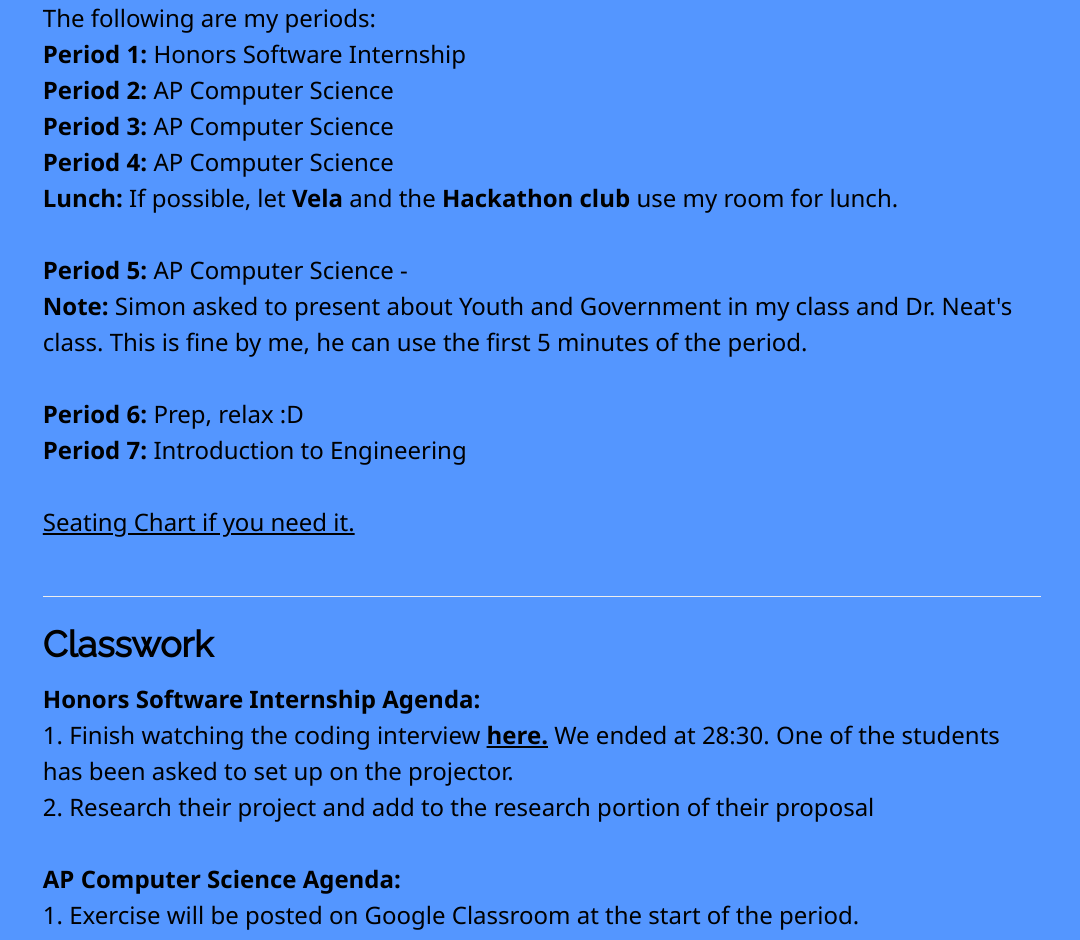
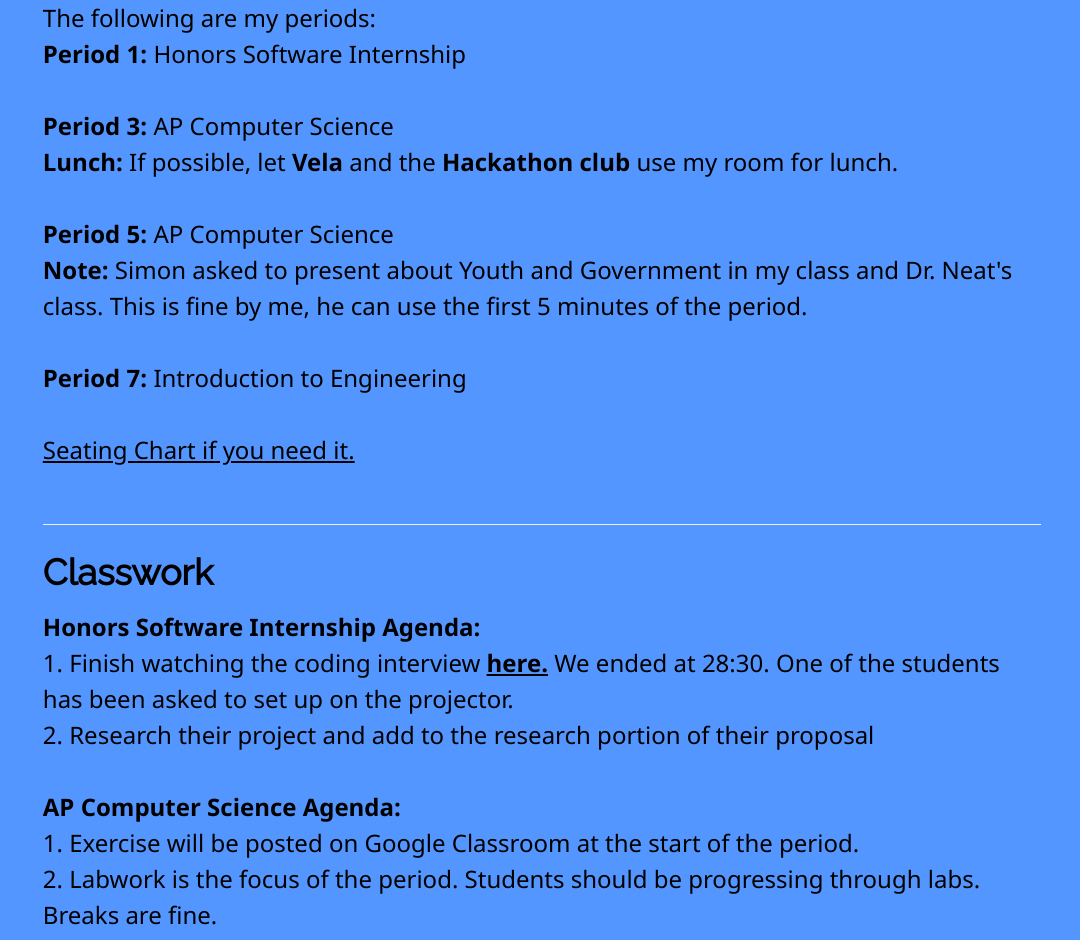
Before and after one commit to JacobPoole/JacobPooleNet, a plain HTML site: page Sub.html in a window 1280 px wide. Shown: the part 447-1387 px from the top of the page, without its empty margins (98-1178 px from the left). Drawn offline with nearby package versions, Linux system fonts and the light colour scheme.

Commit message:
5:22 edit

```diff
--- a/Sub.html
+++ b/Sub.html
@@ -23,7 +23,7 @@ p {line-height: 2}
 <div class="w3-container" id="us">
   <div class="w3-content">
     <h3>
-      Hello friend!  &emsp;&emsp;&emsp;&emsp;&emsp; <b>Updated last at: 1:15pm - 9/7/2022 &nbsp&nbsp&nbsp&nbsp&nbsp&nbsp&nbsp&nbsp&nbsp https://jacobpoole.net/Sub</b><br><br>
+      Hello friend!  &emsp;&emsp;&emsp;&emsp;&emsp; <b>Updated last at: 5:22pm - 9/7/2022 &nbsp&nbsp&nbsp&nbsp&nbsp&nbsp&nbsp&nbsp&nbsp https://jacobpoole.net/Sub</b><br><br>
       Thank you for your help and for substituing for my class! <br>
       If you have questions or need me, feel free to email me at <b><a href="mailto:jpoole@gusd.net">jpoole@gusd.net</a></b> or ask a student to direct message me on <b>Discord</b>.
       <br></h3>
@@ -31,14 +31,14 @@ p {line-height: 2}
       <h1><b> Attendance </b></h1>
       <h3>
       The following are my periods:<br>
-      <b>Period 1: </b>Honors Software Internship<br>
-      <b>Period 2: </b> AP Computer Science<br>
+      <b>Period 1: </b>Honors Software Internship<br><br>
+      <!--<b>Period 2: </b> AP Computer Science<br>-->
       <b>Period 3: </b> AP Computer Science<br>
-      <b>Period 4: </b> AP Computer Science<br>
+      <!--<b>Period 4: </b> AP Computer Science<br>-->
       <b>Lunch:</b> If possible, let <b>Vela</b> and the <b>Hackathon club</b> use my room for lunch.<br>
-      <br><b>Period 5: </b> AP Computer Science -
-      <br><b>Note:</b> Simon asked to present about Youth and Government in my class and Dr. Neat's class. This is fine by me, he can use the first 5 minutes of the period.<br><br>
-      <b>Period 6: </b> Prep, relax :D<br>
+      <br><b>Period 5: </b> AP Computer Science <br>
+      <b>Note:</b> Simon asked to present about Youth and Government in my class and Dr. Neat's class. This is fine by me, he can use the first 5 minutes of the period.<br><br>
+      <!--<b>Period 6: </b> Prep, relax :D<br>-->
       <b>Period 7: </b> Introduction to Engineering<br>
       <br>
       <a href="https://docs.google.com/spreadsheets/d/113akWz7290GAVs-4ZEwW9-S1Y-7BObK1NENK9ShxUYE/edit?usp=sharing">Seating Chart if you need it.</a> <br>
```
